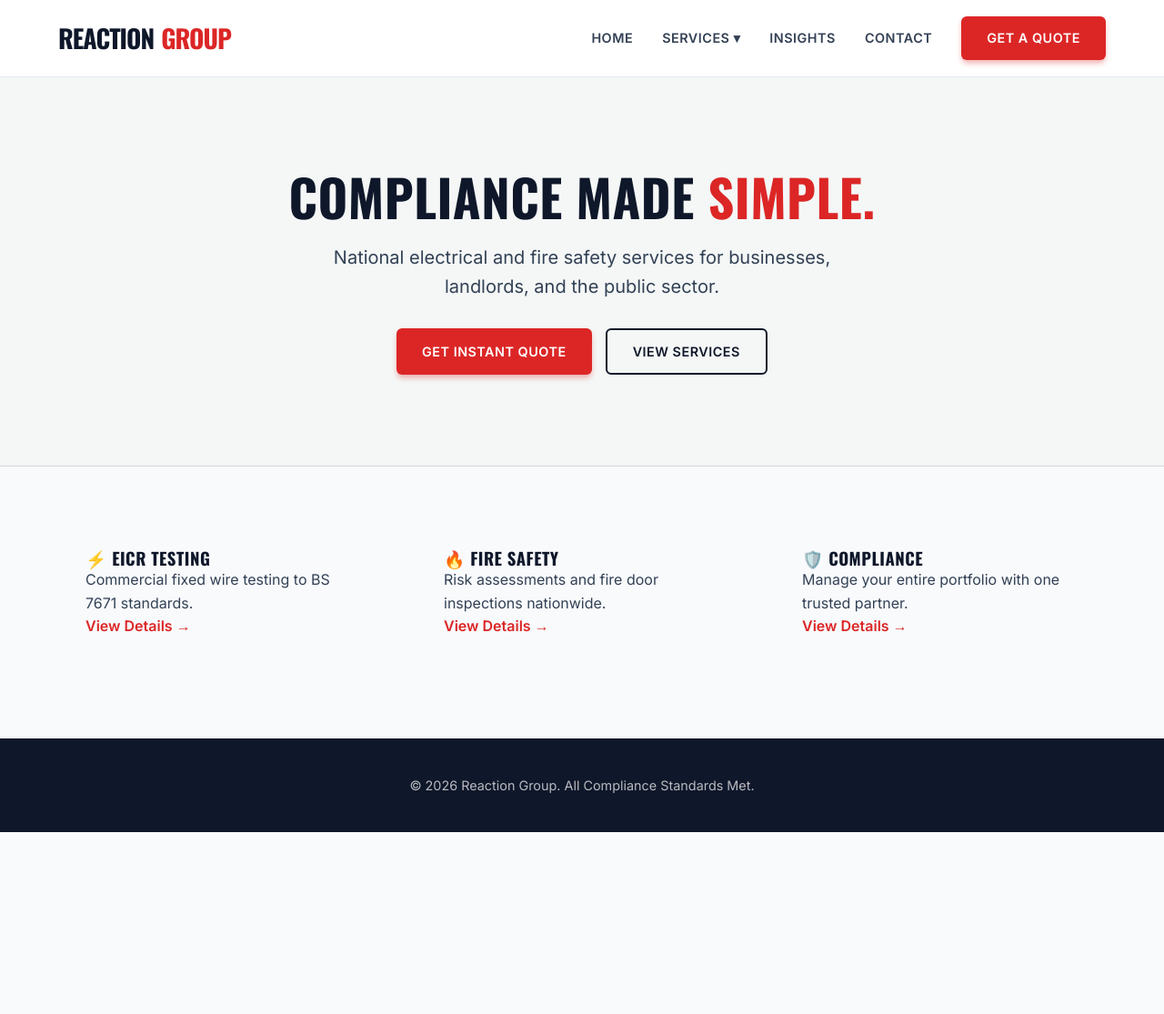
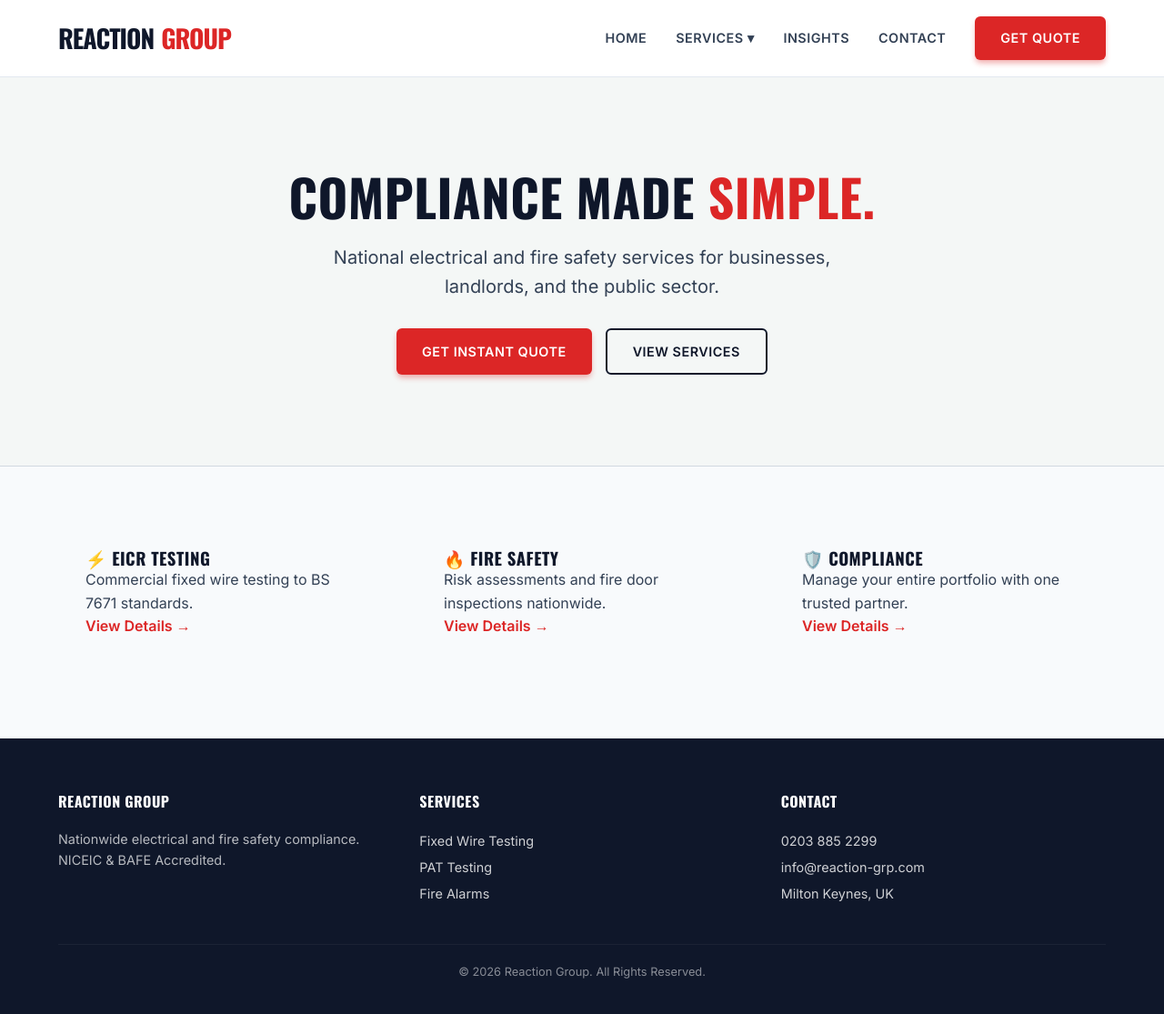
Before and after one commit to LD1878/React-Group-James, a Jekyll site: the page built from index.md, in a window 1280 px wide and 1139 px high. Shown: the top 1115 px of the window at 91% size. Built offline with Jekyll 4.4.1, drawn with Linux system fonts in a browser that asks for light colours.

Commit message:
Update default.html

```diff
--- a/_layouts/default.html
+++ b/_layouts/default.html
@@ -6,11 +6,11 @@
     {% seo %}
 
     <link rel="preconnect" href="https://fonts.googleapis.com">
-    <link href="https://fonts.googleapis.com/css2?family=Inter:wght@400;600&family=Oswald:wght@500;700&display=swap" rel="stylesheet">
+    <link href="https://fonts.googleapis.com/css2?family=Inter:wght@400;500;600&family=Oswald:wght@500;700&display=swap" rel="stylesheet">
 
     <link rel="stylesheet" href="{{ '/assets/css/main.css' | relative_url }}">
 </head>
-<body>
+<body style="display: flex; flex-direction: column; min-height: 100vh;">
 
     <header class="site-header">
         <div class="container header-inner">
@@ -24,30 +24,61 @@
                 <a href="{{ '/' | relative_url }}" class="nav-link">Home</a>
 
                 <div class="dropdown">
-                    <span class="nav-link">Services ▾</span>
+                    <span class="nav-link" style="cursor: default;">Services ▾</span>
                     <div class="dropdown-menu">
                         <a href="{{ '/services/eicr-testing/' | relative_url }}" class="dropdown-item">⚡ EICR Testing</a>
-                        <a href="{{ '/services/fire-risk-assessment/' | relative_url }}" class="dropdown-item">🔥 Fire Safety</a>
-                        <a href="{{ '/services/pat-testing/' | relative_url }}" class="dropdown-item">🔌 PAT Testing</a>
+                        <a href="{{ '/services/fire-risk-assessment/' | relative_url }}" class="dropdown-item">🔥 Fire Risk Assessment</a>
+                        <a href="{{ '/services/fire-door-inspections/' | relative_url }}" class="dropdown-item">🚪 Fire Door Checks</a>
                     </div>
                 </div>
 
                 <a href="{{ '/blog/' | relative_url }}" class="nav-link">Insights</a>
                 <a href="{{ '/contact/' | relative_url }}" class="nav-link">Contact</a>
 
-                <a href="{{ '/contact/' | relative_url }}" class="btn btn-primary">Get A Quote</a>
+                <a href="{{ '/contact/' | relative_url }}" class="btn btn-primary">Get Quote</a>
             </nav>
 
+            <div style="display: none;" id="mobile-toggle">☰</div>
         </div>
     </header>
 
-    <main>
+    <main style="flex: 1;">
         {{ content }}
     </main>
 
-    <footer style="background: var(--brand-navy); color: white; padding: 40px 0; margin-top: 60px;">
-        <div class="container" style="text-align: center; font-size: 0.9rem; opacity: 0.7;">
-            &copy; {{ site.time | date: '%Y' }} Reaction Group. All Compliance Standards Met.
+    <footer>
+        <div class="container">
+            <div style="display: grid; grid-template-columns: repeat(auto-fit, minmax(200px, 1fr)); gap: 40px; margin-bottom: 40px;">
+
+                <div>
+                    <h4 style="color: white; margin-bottom: 20px;">Reaction Group</h4>
+                    <p style="opacity: 0.7; font-size: 0.9rem;">
+                        Nationwide electrical and fire safety compliance. NICEIC & BAFE Accredited.
+                    </p>
+                </div>
+
+                <div>
+                    <h4 style="color: white; margin-bottom: 20px;">Services</h4>
+                    <ul style="list-style: none; padding: 0; opacity: 0.8; line-height: 2; font-size: 0.9rem;">
+                        <li><a href="#">Fixed Wire Testing</a></li>
+                        <li><a href="#">PAT Testing</a></li>
+                        <li><a href="#">Fire Alarms</a></li>
+                    </ul>
+                </div>
+
+                <div>
+                    <h4 style="color: white; margin-bottom: 20px;">Contact</h4>
+                    <ul style="list-style: none; padding: 0; opacity: 0.8; line-height: 2; font-size: 0.9rem;">
+                        <li>0203 885 2299</li>
+                        <li>info@reaction-grp.com</li>
+                        <li>Milton Keynes, UK</li>
+                    </ul>
+                </div>
+
+            </div>
+            <div style="border-top: 1px solid rgba(255,255,255,0.1); padding-top: 20px; text-align: center; opacity: 0.5; font-size: 0.8rem;">
+                &copy; {{ site.time | date: '%Y' }} Reaction Group. All Rights Reserved.
+            </div>
         </div>
     </footer>
 
```
